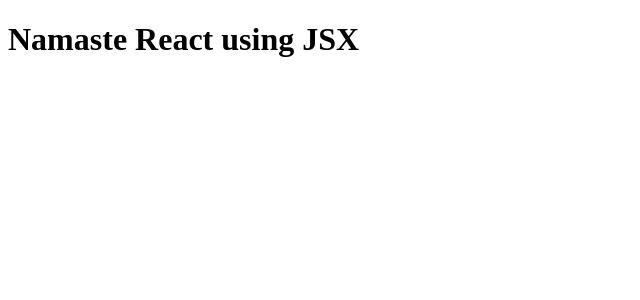
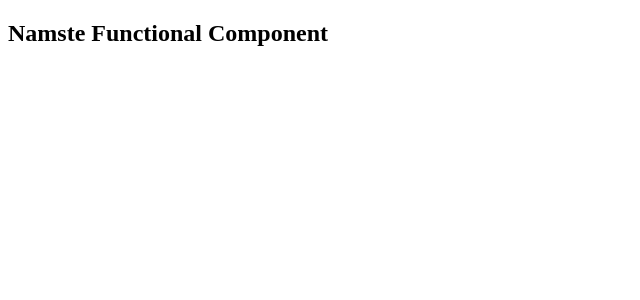
Before and after one commit to Saumya73/Easy-React, a React (Vite) app: page / in a window 1280 px wide. Shown: the top 300 px of the page, without its empty margins (0-640 px from the left). Built offline with nearby package versions, Linux system fonts and the light colour scheme.

Commit message:
functional comp

```diff
--- a/App.js
+++ b/App.js
@@ -1,17 +1,29 @@
 import React from 'react';
 import  ReactDOM  from 'react-dom/client';
 
-const heading = React.createElement("h1",
-{
-    id:"heading"
-}, "Namastee React using ReactcreateElement");
+// const heading = React.createElement("h1",
+// {
+//     id:"heading"
+// }, "Namastee React using ReactcreateElement");
 
-console.log(heading);
+// console.log(heading);
 
-const jsxHeading = <h1 id='jsxheading'>Namaste React using JSX</h1>;
+const jsxHeading = <h1 id='jsxheading'>Namaste React using JSX</h1>;    //react element
 
-console.log(jsxHeading);
+// console.log(jsxHeading);
+
+
+
+//React Functional Component
+
+const HeadingComponent1 = () => {
+    return <h2>Namste Functional Component</h2>;
+};
+
+const HeadingComponent2 = () => (
+     <h2>Namste Functional Component</h2>                               //both function component are same
+);
 
 const root = ReactDOM.createRoot(document.getElementById("root"));
 
-root.render(jsxHeading);
+root.render(<HeadingComponent1/>);
```
